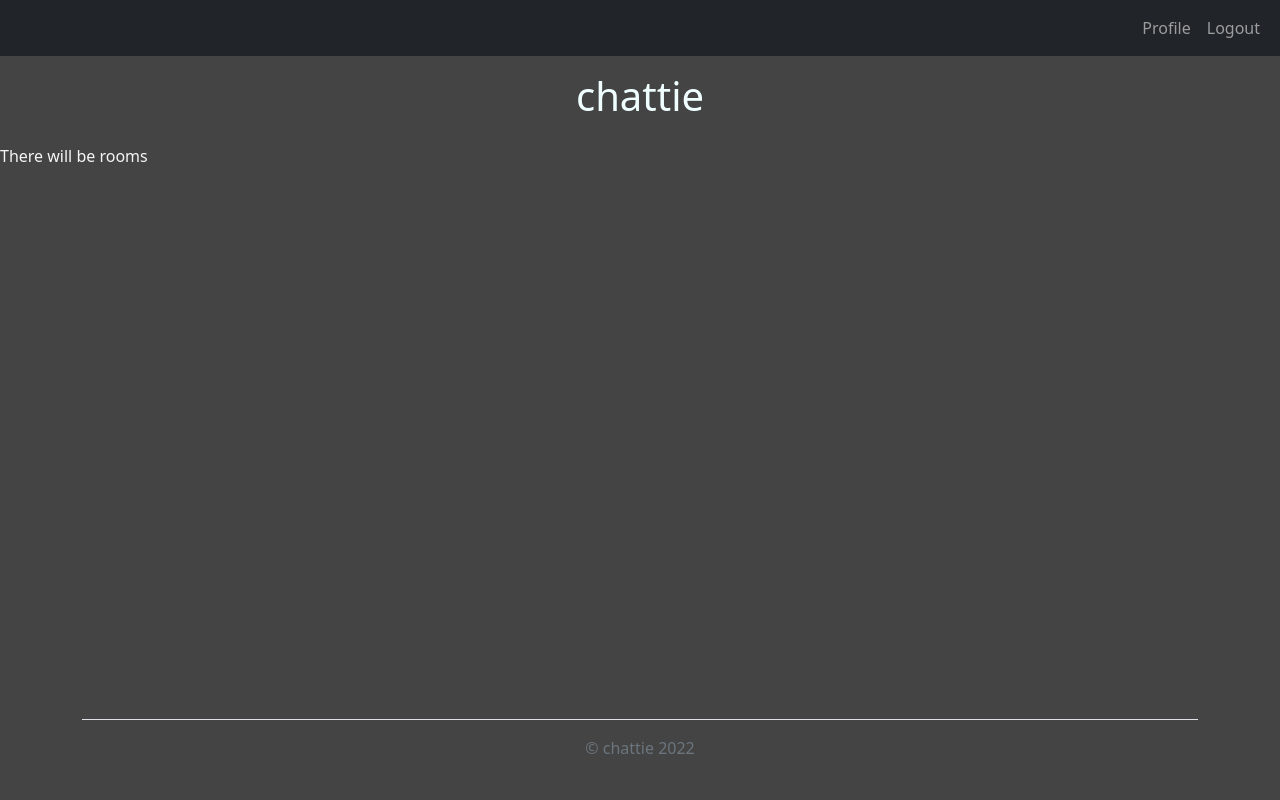
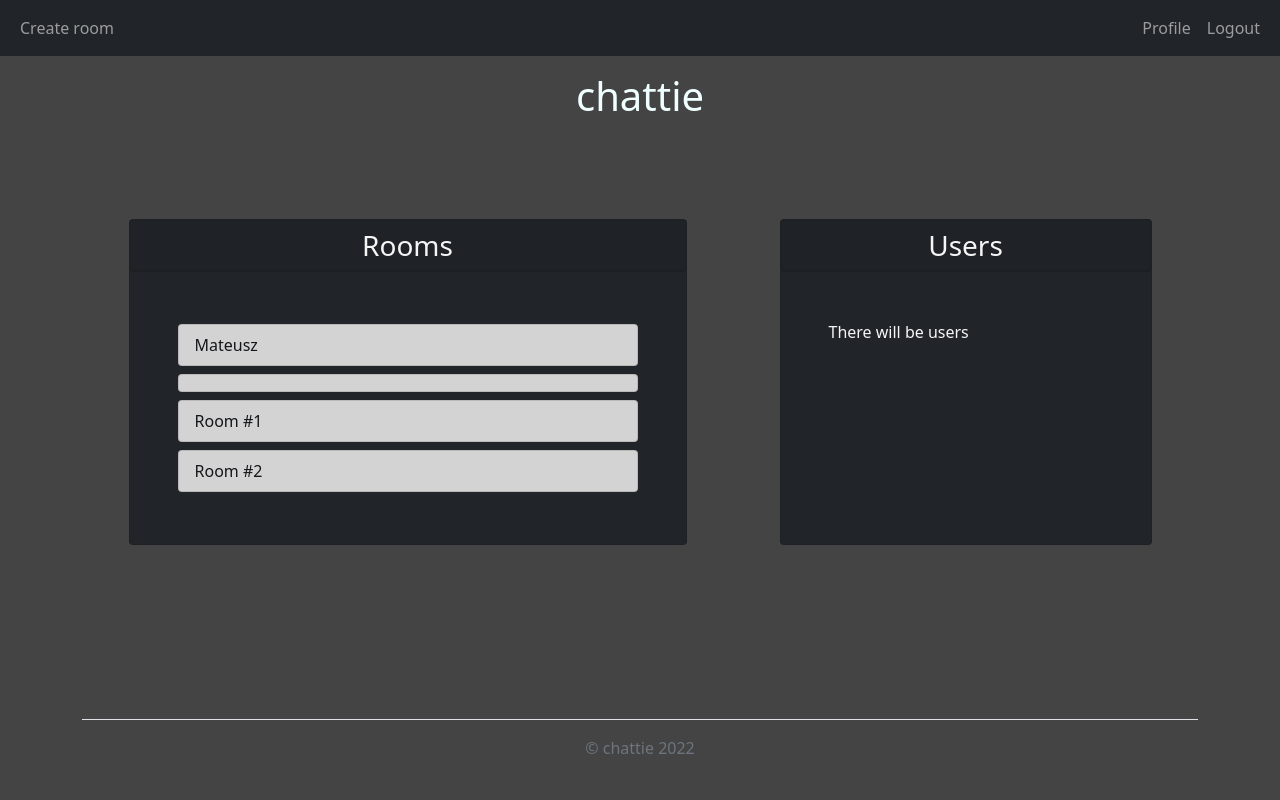
Before and after one commit to MateuszM-M/chattie-app-flask, a Flask app: page / in a window 1280 px wide. Run offline with Flask 2, Linux system fonts and the light colour scheme; a user stored in the database is signed in; data comes from the database, SQL or seed files in the repository; both versions use the stored data as it was after the commit.

Commit message:
Add creating rooms and room list

```diff
--- a/chattie/routes.py
+++ b/chattie/routes.py
@@ -1,8 +1,8 @@
 from chattie import app, bcrypt, db
 from flask import render_template, flash, redirect, url_for, request
-from chattie.forms import LoginForm, RegistrationForm
+from chattie.forms import LoginForm, RegistrationForm, CreateRoomForm
 from flask_login import login_user, current_user, logout_user, login_required
-from .models import User
+from .models import User, Room
 
 
 @app.route("/login", methods=['POST', 'GET'])
@@ -24,11 +24,11 @@ def login():
 
 @app.route("/")
 def home():
-
     if not current_user.is_authenticated:
         return redirect(url_for('login'))
+    rooms = Room.query.all()
 
-    return render_template('home.html', title='home')
+    return render_template('home.html', title='home', rooms=rooms)
 
 
 @app.route("/logout")
@@ -67,9 +67,17 @@ def reset_password():
     return "<h1>reset password </h1>"
 
 
-@app.route("/create-room")
+@app.route("/create-room", methods=['GET', 'POST'])
+@login_required
 def create_room():
-    return "<h1>Home Page</h1>"
+    form = CreateRoomForm()
+    if form.validate_on_submit():
+        room = Room(name=form.name.data, creator_id=current_user.id)
+        db.session.add(room)
+        db.session.commit()
+        flash(f"Your room:{room.name} has been created!", 'success')
+        return redirect(url_for('home'))
+    return render_template('create_room.html', title='Create_room', form=form)
 
 
 # @app.route("/<room>")
--- a/chattie/templates/home.html
+++ b/chattie/templates/home.html
@@ -1,6 +1,31 @@
 {% extends "main.html" %}
 {% block content %}
 
-There will be rooms
+<div class="container d-flex justify-content-around my-auto">
+    <div class="card col-md-6 bg-dark">
+        <div class="card text-center bg-dark">
+            <h3 class=" fw-normal card-text card-header ">Rooms</h3>
+        </div>
 
+        <div class="p-5">
+        {% for room in rooms %}
+        <div class="list-group">
+            <a href="" class="list-group-item list-group-item-action list-group-item-dark my-1">{{ room.name }}</a>
+        </div>
+        {% endfor %}
+        </div>
+    </div>
+
+    <div class="card col-md-4 bg-dark">
+        <div class="card text-center bg-dark">
+            <h3 class=" fw-normal card-text card-header">Users</h3>
+        </div>
+
+        <div class="p-5">
+        There will be users
+        </div>
+    </div>
+
+
+</div>
 {% endblock %}
--- a/chattie/templates/layout/navbar.html
+++ b/chattie/templates/layout/navbar.html
@@ -8,6 +8,11 @@
       </button>
 
       <div class="collapse navbar-collapse" id="navbarSupportedContent">
+      <ul class="navbar-nav me-auto mb-2 mb-lg-0">
+        <li class='nav-item'>
+          <a class='nav-link' href="{{ url_for('create_room') }}">Create room</a>
+        </li>
+      </ul>
         <ul class="navbar-nav ms-auto mb-2 mb-lg-0">
           <li class="nav-item">
             <a class="nav-link" href="#">Profile</a>
--- /dev/null
+++ b/chattie/templates/room.html
@@ -0,0 +1,6 @@
+{% extends "main.html" %}
+{% block content %}
+
+
+
+{% endblock %}
```
Also changed, not shown: chattie/forms.py (+11 -1 lines), chattie/templates/create_room.html (added, +38 -0 lines), chattie/site.db.
